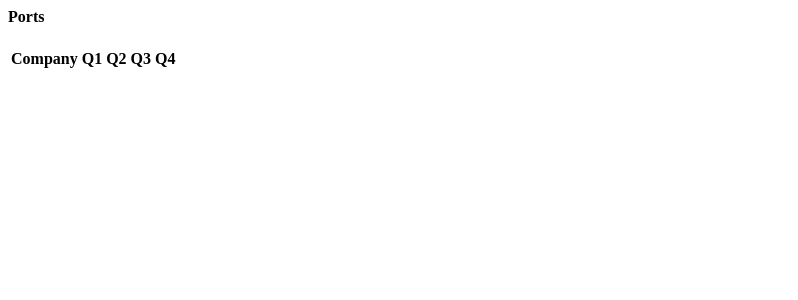
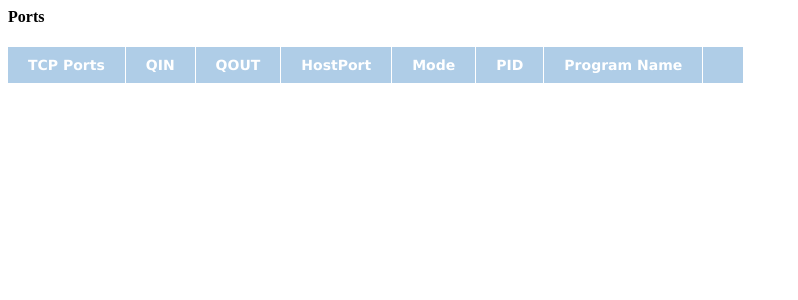
Before and after one commit to Kamakepar2029/NetWebController, a Flask app: page / in a window 1280 px wide. Shown: the top 300 px of the page, without its empty margins (0-798 px from the left). Run offline with Flask 2, Linux system fonts and the light colour scheme; data that the repository does not hold is empty.

Commit message:
Uploaded

```diff
--- a/templates/index.html
+++ b/templates/index.html
@@ -9,38 +9,64 @@
 <div class="content">
 <div class="control"></div>
 <div class="content__ports">
-<table id="ports">
-<tr>
-  <th>Company</th>
-  <th>Q1</th>
-  <th>Q2</th>
-  <th>Q3</th>
-  <th>Q4</th>
-  </tr>
+<table id="port">
 
 </table>
 <script>
+function kolom(text){
+    return ('<td>'+text+'</td>');
+}
 var xhr = new XMLHttpRequest();
-xhr.open('GET', 'phones.json', false);
+xhr.open('GET', '/get_ports', false);
 xhr.send();
 if (xhr.status != 200) {
   alert( xhr.status + ': ' + xhr.statusText );
 } else {
+  var polsd = '';
   var data = JSON.parse( xhr.responseText );
-}
-
-var pillow = `
+  for (let index = 0; index < data.length; index++) {
+    const element = data[index];
+    polsd = polsd + '<tr>'+kolom(data[index]['type'])+kolom(data[index]['recvq'])+kolom(data[index]['sendq'])+kolom(data[index]['hostport'])+kolom(data[index]['typli'])+kolom(data[index]['pid'])+kolom(data[index]['name'])+'</tr>';
+  }
+  var pillow = `
 <tr>
   <th>TCP Ports</th>
   <th>QIN</th>
   <th>QOUT</th>
+  <th>HostPort</th>
   <th>Mode</th>
   <th>PID</th>
   <th>Program Name<th>
   </tr>
 `;
+  document.getElementById('port').innerHTML = pillow+polsd;
+}
 </script>
 </div>
+<style>
+table {
+font-family: "Lucida Sans Unicode", "Lucida Grande", Sans-Serif;
+font-size: 14px;
+border-collapse: collapse;
+text-align: center;
+}
+th, td:first-child {
+background: #AFCDE7;
+color: white;
+padding: 10px 20px;
+}
+th, td {
+border-style: solid;
+border-width: 0 1px 1px 0;
+border-color: white;
+}
+td {
+background: #D8E6F3;
+}
+th:last-child {
+text-align: left;
+}
+</style>
 </div>
 </body>
 </html>
```
Also changed, not shown: templates/work.js (added), 1 other file.
